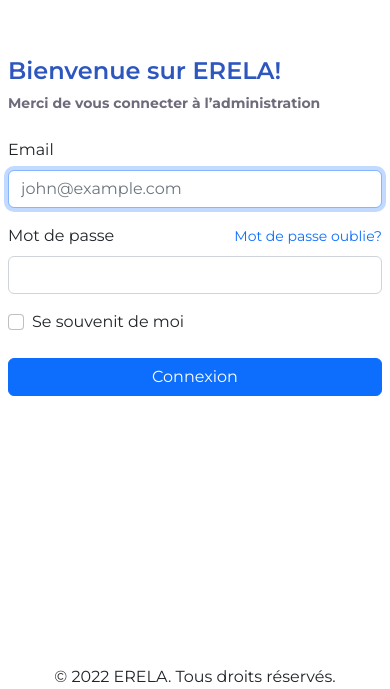
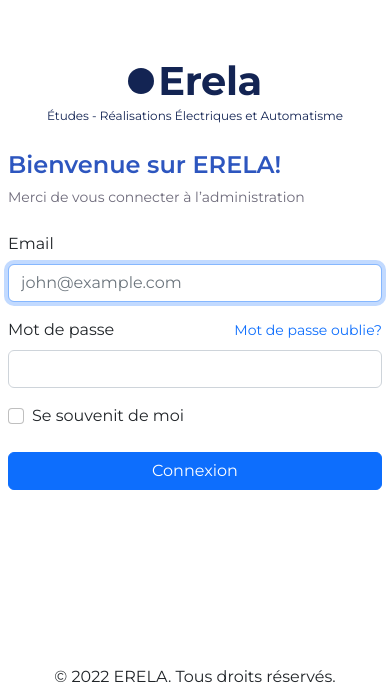
Before and after one commit to Aviad204/erela-login-page, a React (Create React App) app: page / in a window 390 px wide. Shown: the part 155-844 px from the top of the page. Built offline with nearby package versions, Linux system fonts and the light colour scheme.

Commit message:
Mobile optimisation login page

```diff
--- a/src/components/LoginPage/LoginPage.jsx
+++ b/src/components/LoginPage/LoginPage.jsx
@@ -8,9 +8,13 @@
 import LoginWelcomeCover from "./components/LoginWelcomeCover"
 import LoginInformationForm from "./components/LoginInformationForm"
 import TradeMarkCopyRights from '../TradeMarkCopyRights/TradeMarkCopyRights'
+import TopLogo from '../TopLogo/TopLogo'
+import isMobileChecker from '../../utils/isMobileChecker'
 
 
 const LoginPage = () => {
+
+  const isMobile = isMobileChecker();
   return (
     <Row className="h-100 m-0">
       <Col className="d-none d-lg-flex align-items-center p-4 background-color-for-cover" lg="7" sm="12">
@@ -24,6 +28,7 @@
         {/* Empty div to align space on top */}
         <div className='h-25'></div>
         <div className='w-100 h-50'>
+          {isMobile && <TopLogo />}
           <LoginInformationForm />
         </div>
         <div className='h-25 w-100 flex-grow-1 d-flex align-items-end justify-content-center'>
--- a/src/components/LoginPage/components/LoginInformationForm.jsx
+++ b/src/components/LoginPage/components/LoginInformationForm.jsx
@@ -17,7 +17,7 @@
                 <CardTitle tag="h1" className="login-form-title mb-2">
                     Bienvenue sur ERELA!
                 </CardTitle>
-                <CardTitle tag="h2" className="fw-bold mb-3 login-form-subtitle">
+                <CardTitle tag="h2" className="mb-3 login-form-subtitle">
                     Merci de vous connecter à l’administration
                 </CardTitle>
             </div>
--- a/src/components/TopLogo/TopLogo.jsx
+++ b/src/components/TopLogo/TopLogo.jsx
@@ -1,13 +1,31 @@
 import React from 'react'
+import isMobileChecker from '../../utils/isMobileChecker'
 
 import "./top-logo.css"
 
 function TopLogo() {
+    const isMobile = isMobileChecker();
     return (
-        <div className='top-logo-container'>
-            <div className='top-logo-circle'></div>
-            <span className='top-logo-title ps-1'>ERELA</span>
-        </div>
+        <>
+            {isMobile &&
+                <div className='w-100 mb-4 d-flex flex-column justify-content-center align-items-center'>
+                    <div className='d-flex flex-row justify-content-center align-items-center'>
+                        <div className='top-logo-circle'></div>
+                        <span className='top-logo-title-mobile ps-1'>Erela</span>
+                    </div>
+                    <div className='top-logo-subtitle-mobile'>
+                        Études - Réalisations Électriques et Automatisme
+                    </div>
+                </div>
+            }
+            {!isMobile &&
+                <div className='top-logo-container'>
+                    <div className='top-logo-circle'></div>
+                    <span className='top-logo-title ps-1'>ERELA</span>
+                </div>
+            }
+        </>
+
     )
 }
 
--- a/src/components/TopLogo/top-logo.css
+++ b/src/components/TopLogo/top-logo.css
@@ -10,6 +10,28 @@
     font-size: 24px;
 }
 
+.top-logo-title-mobile {
+    font-family: 'Montserrat';
+    font-style: normal;
+    font-weight: 700;
+    font-size: 40px;
+    line-height: 49px;
+    letter-spacing: -0.428571px;
+
+    color: #132453;
+}
+
+.top-logo-subtitle-mobile {
+    font-family: 'Montserrat';
+    font-style: normal;
+    font-weight: 400;
+    font-size: 12px;
+    line-height: 21px;
+    color: #132453;
+}
+
+
+
 .top-logo-container {
     display: flex;
     justify-content: start;
--- /dev/null
+++ b/src/utils/isMobileChecker.jsx
@@ -0,0 +1,19 @@
+import React, { useEffect, useState } from "react";
+
+const isMobileChecker = () => {
+    const [width, setWidth] = useState(window.innerWidth);
+    const handleWindowSizeChange = () => {
+        setWidth(window.innerWidth);
+    }
+
+    useEffect(() => {
+        window.addEventListener('resize', handleWindowSizeChange);
+        return () => {
+            window.removeEventListener('resize', handleWindowSizeChange);
+        }
+    }, []);
+
+    return (width <= 991);
+}
+
+export default isMobileChecker
```
